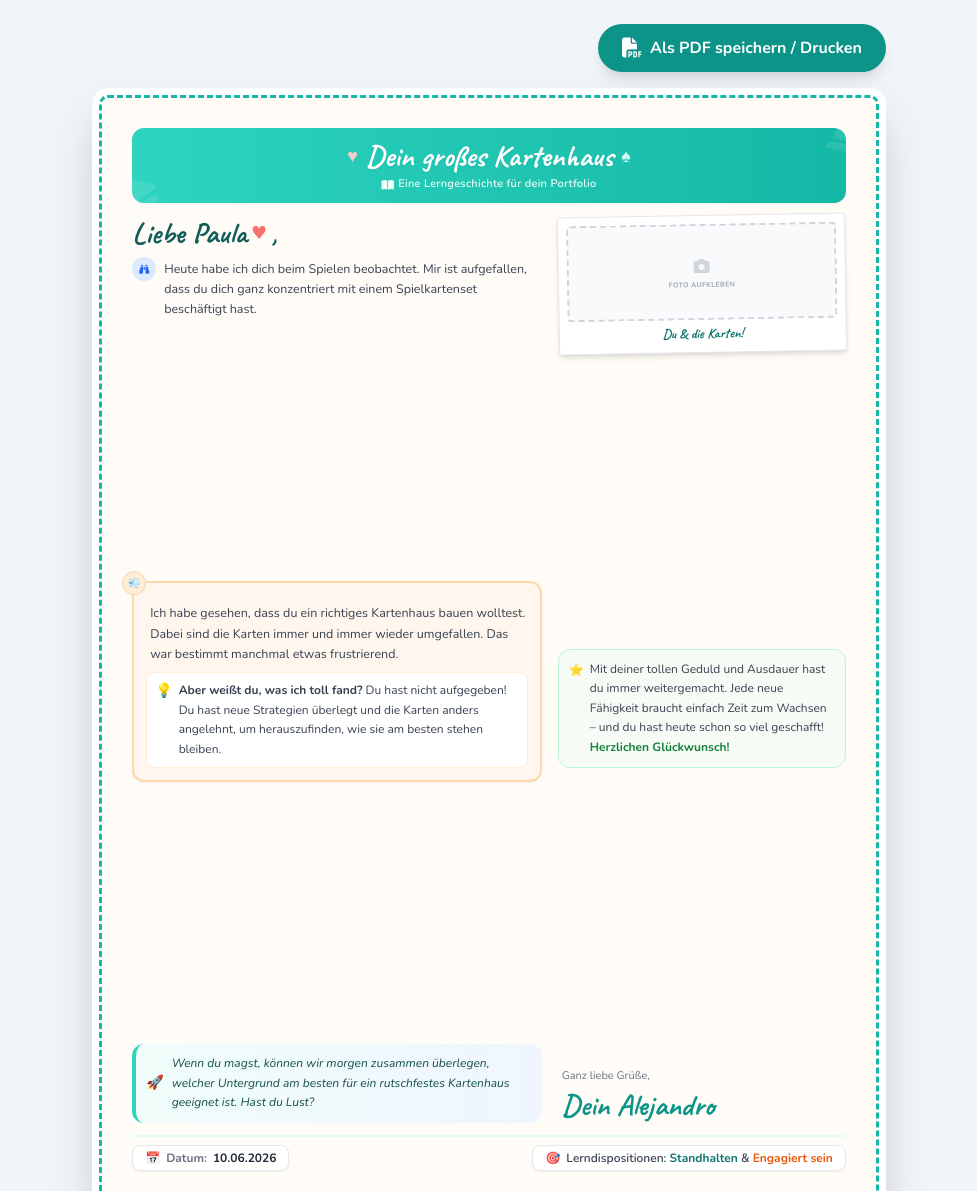
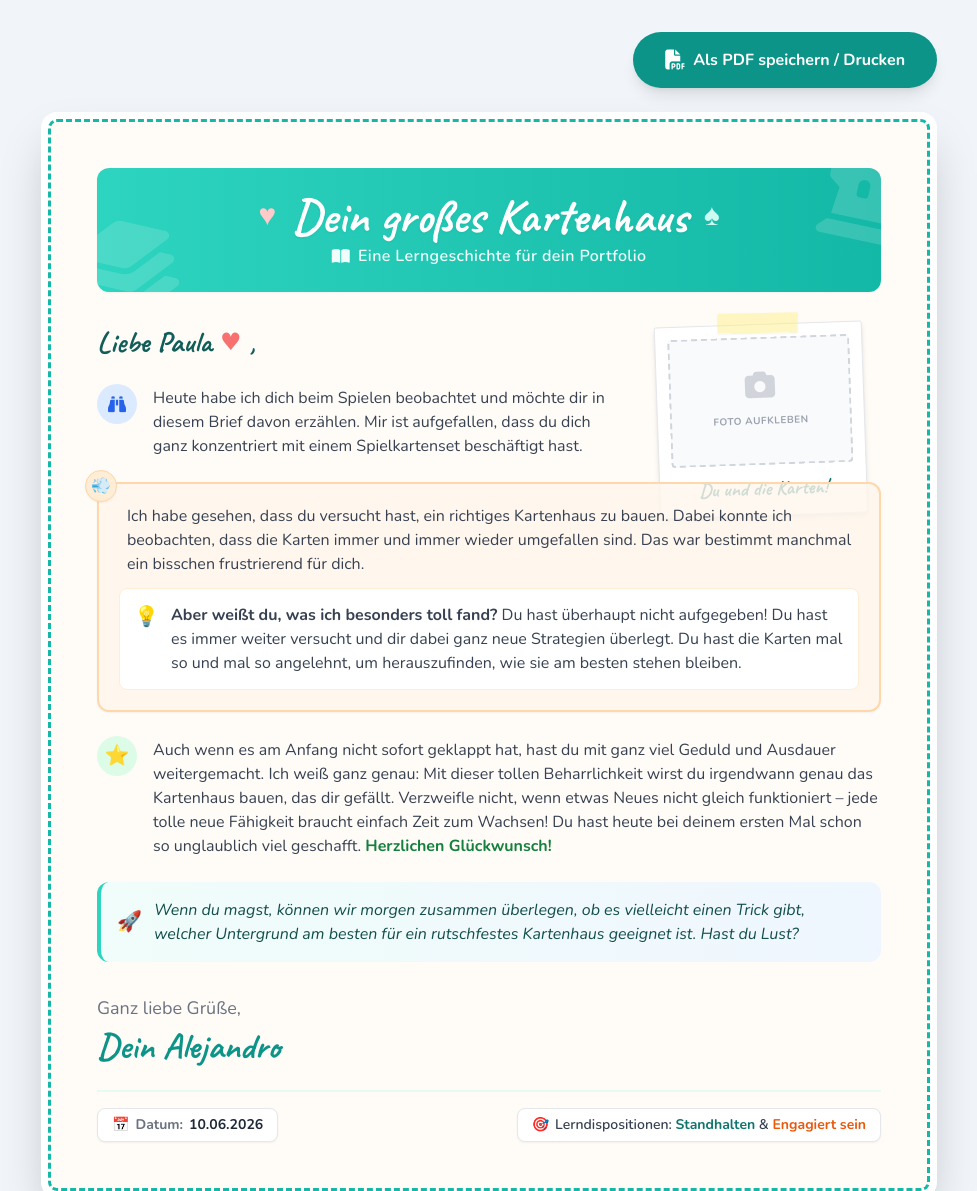
Before and after one commit to AlejandroAntonPineda/Lerngesichte, a plain HTML site: page index.html in a window 1280 px wide. Shown: the top 1191 px of the page, without its empty margins (151-1128 px from the left). Drawn offline with nearby package versions, Linux system fonts and the light colour scheme.

Commit message:
Refactor index.html for clarity and layout improvements
Updated the title and improved comments for clarity. Adjusted layout and styling for better presentation.

```diff
--- a/index.html
+++ b/index.html
@@ -4,8 +4,9 @@
 <head>
     <meta charset="UTF-8">
     <meta name="viewport" content="width=device-width, initial-scale=1.0">
-    <title>Lerngeschichte: Paula und das Kartenhaus (A4)</title>
+    <title>Lerngeschichte: Paula und das Kartenhaus</title>
     <script src="https://cdn.tailwindcss.com"></script>
+    <!-- Einbindung von FontAwesome für schöne, kindgerechte Symbole -->
     <link rel="stylesheet" href="https://cdnjs.cloudflare.com/ajax/libs/font-awesome/6.4.0/css/all.min.css">
     <style>
         @import url('https://fonts.googleapis.com/css2?family=Caveat:wght@400;700&family=Nunito:ital,wght@0,400;0,600;0,700;1,400&display=swap');
@@ -21,7 +22,7 @@
             font-family: 'Caveat', cursive;
         }
 
-        /* Scrapbook-Stil mit gepunkteter Linie */
+        /* Liebevoller Scrapbook-Stil (Gästebuch-/Mappen-Optik) */
         .scrapbook-page {
             background-color: #fffcf8;
             border: 8px solid #ffffff;
@@ -29,17 +30,7 @@
             outline-offset: -10px;
         }
 
-        /* Exakte A4-Maße für den Bildschirm-Modus */
-        @media screen {
-            .a4-container {
-                width: 210mm;
-                height: 297mm;
-                min-width: 210mm;
-                min-height: 297mm;
-            }
-        }
-
-        /* Strikte A4-Regeln für den Ausdruck / PDF-Export */
+        /* Professionelle A4-Druckeinstellungen */
         @media print {
             body {
                 background: none !important;
@@ -49,15 +40,13 @@
             .no-print {
                 display: none !important;
             }
-            .a4-container {
-                width: 210mm !important;
-                height: 297mm !important;
-                min-width: 210mm !important;
-                min-height: 297mm !important;
+            .scrapbook-page {
                 border: none !important;
                 outline: 3px dashed #14b8a6 !important;
                 box-shadow: none !important;
-                padding: 10mm !important; /* Minimal kompakterer Rand für garantierten Ein-Seiten-Druck */
+                width: 210mm;
+                height: 297mm;
+                padding: 15mm !important;
                 margin: 0 !important;
                 page-break-inside: avoid;
                 page-break-after: avoid;
@@ -65,127 +54,125 @@
         }
     </style>
 </head>
-<body class="min-h-screen p-4 md:p-6 flex flex-col items-center justify-center gap-4">
+<body class="min-h-screen p-4 md:p-8 flex flex-col items-center justify-center gap-6">
 
-    <!-- Druck-Button (wird beim Drucken/Sichern automatisch ausgeblendet) -->
-    <div class="no-print w-full max-w-[210mm] flex justify-end">
-        <button onclick="window.print()" class="bg-teal-600 hover:bg-teal-700 text-white font-bold py-2.5 px-6 rounded-full shadow-lg transition transform hover:-translate-y-0.5 flex items-center gap-2 cursor-pointer">
+    <!-- Interaktiver Druck-Button (wird beim Drucken/Sichern automatisch ausgeblendet) -->
+    <div class="no-print w-full max-w-4xl flex justify-end">
+        <button onclick="window.print()" class="bg-teal-600 hover:bg-teal-700 text-white font-bold py-3.5 px-8 rounded-full shadow-lg transition transform hover:-translate-y-0.5 flex items-center gap-2 cursor-pointer">
             <i class="fa-solid fa-file-pdf text-xl"></i>
             <span>Als PDF speichern / Drucken</span>
         </button>
     </div>
 
-    <!-- Die A4-Portfolio-Seite -->
-    <div class="a4-container scrapbook-page rounded-2xl shadow-2xl p-6 md:p-8 relative flex flex-col justify-between">
+    <!-- Portfolio-Seite (A4-Format) -->
+    <div class="max-w-4xl w-full scrapbook-page rounded-2xl shadow-2xl p-8 md:p-12 relative flex flex-col justify-between">
 
-        <!-- OBERER BEREICH: Header (Kompakter) -->
-        <header class="bg-gradient-to-r from-teal-400 to-teal-500 py-2.5 px-4 text-white text-center rounded-xl relative overflow-hidden shadow-sm">
-            <i class="fa-solid fa-chess-rook absolute -right-6 -top-6 opacity-10 text-5xl transform rotate-12"></i>
-            <i class="fa-solid fa-layer-group absolute -left-6 -bottom-6 opacity-10 text-5xl transform -rotate-12"></i>
+        <div>
+            <!-- Kopfzeile mit Symbolen -->
+            <header class="bg-gradient-to-r from-teal-400 to-teal-500 p-6 text-white text-center rounded-xl relative overflow-hidden shadow-sm">
+                <!-- Hintergrundsymbole -->
+                <i class="fa-solid fa-chess-rook absolute -right-6 -top-6 opacity-15 text-8xl transform rotate-12"></i>
+                <i class="fa-solid fa-layer-group absolute -left-6 -bottom-6 opacity-15 text-8xl transform -rotate-12"></i>
 
-            <div class="flex justify-center items-center gap-2 mb-0.5">
-                <span class="text-lg text-red-200">♥</span>
-                <h1 class="text-2xl md:text-3xl font-bold handwriting drop-shadow-sm">Dein großes Kartenhaus</h1>
-                <span class="text-lg text-teal-100">♠</span>
+                <div class="flex justify-center items-center gap-4 mb-1">
+                    <span class="text-3xl text-red-200">♥</span>
+                    <h1 class="text-4xl md:text-5xl font-bold handwriting drop-shadow-sm">Dein großes Kartenhaus</h1>
+                    <span class="text-3xl text-teal-100">♠</span>
                 </div>
-            <p class="text-teal-50 text-[11px] font-semibold tracking-wide flex justify-center items-center gap-1">
+                <p class="text-teal-50 text-base font-semibold tracking-wide flex justify-center items-center gap-2">
                     <i class="fa-solid fa-book-open"></i> Eine Lerngeschichte für dein Portfolio
                 </p>
             </header>
 
-        <!-- MITTLERER BEREICH: Platzoptimiertes 2-Spalten-Layout -->
-        <div class="grid grid-cols-12 gap-4 items-stretch flex-grow my-3">
+            <!-- Hauptinhalt -->
+            <div class="mt-8 space-y-6 text-gray-700 text-base md:text-lg leading-relaxed relative">
 
-            <!-- LINKE SPALTE: Text & Beobachtung (7 von 12 Spalten) -->
-            <div class="col-span-7 flex flex-col justify-between space-y-3">
+                <!-- Polaroid-Fotorahmen für das echte Foto der Aktivität -->
+                <div class="absolute top-0 right-4 hidden md:block w-52 bg-white p-3 shadow-md border border-gray-150 rounded-sm transform rotate-[-2deg]">
+                    <div class="w-full h-32 bg-gray-50 border-2 border-dashed border-gray-300 rounded flex flex-col items-center justify-center text-center p-2">
+                        <i class="fa-solid fa-camera text-gray-300 text-3xl mb-1"></i>
+                        <span class="text-[10px] text-gray-400 font-bold uppercase tracking-wider">Foto aufkleben</span>
+                    </div>
+                    <p class="text-center mt-2.5 handwriting text-xl text-teal-700 font-bold">Du und die Karten!</p>
+                    <div class="absolute -top-3 left-1/2 transform -translate-x-1/2 w-20 h-5 bg-yellow-200/50 rotate-1 shadow-sm"></div>
+                </div>
 
-                <!-- Anrede & Einleitung -->
-                <div class="space-y-1.5">
-                    <p class="text-2xl md:text-3xl font-bold text-teal-800 handwriting flex items-center gap-1">
-                        Liebe Paula <span class="text-red-400 text-lg">♥</span>,
+                <!-- Anrede -->
+                <p class="text-3xl font-bold text-teal-800 handwriting flex items-center gap-2">
+                    Liebe Paula <span class="text-red-400 text-2xl">♥</span>,
                 </p>
-                    <div class="flex items-start gap-2">
-                        <div class="w-6 h-6 rounded-full bg-blue-100 flex items-center justify-center flex-shrink-0 text-blue-600">
-                            <i class="fa-solid fa-binoculars text-[10px]"></i>
+
+                <!-- Einleitung (Beobachtungssituation) -->
+                <div class="flex items-start gap-4 max-w-[65%]">
+                    <div class="w-10 h-10 rounded-full bg-blue-100 flex items-center justify-center flex-shrink-0 text-blue-600">
+                        <i class="fa-solid fa-binoculars text-lg"></i>
                     </div>
-                        <p class="pt-0.5 text-xs md:text-[12.5px] text-gray-700 leading-relaxed">
-                            Heute habe ich dich beim Spielen beobachtet. Mir ist aufgefallen, dass du dich ganz konzentriert mit einem Spielkartenset beschäftigt hast.
+                    <p class="pt-0.5 text-sm md:text-base">
+                        Heute habe ich dich beim Spielen beobachtet und möchte dir in diesem Brief davon erzählen. Mir ist aufgefallen, dass du dich ganz konzentriert mit einem Spielkartenset beschäftigt hast.
+                    </p>
+                </div>
+
+                <!-- Beobachtungs- & Auswertungsbox (Lerndisposition: Standhalten & Engagiert sein) -->
+                <div class="bg-orange-50/80 border-2 border-orange-200 p-5 rounded-xl shadow-sm relative">
+                    <div class="absolute -top-3.5 -left-3.5 w-8 h-8 bg-orange-100 border border-orange-200 rounded-full flex items-center justify-center text-base shadow-sm">
+                        💨
+                    </div>
+                    <p class="mb-3 pl-2 text-sm md:text-base">
+                        Ich habe gesehen, dass du versucht hast, ein richtiges Kartenhaus zu bauen. Dabei konnte ich beobachten, dass die Karten immer und immer wieder umgefallen sind. Das war bestimmt manchmal ein bisschen frustrierend für dich.
+                    </p>
+                    <div class="flex items-start gap-3 bg-white p-3.5 rounded-lg border border-orange-100">
+                        <span class="text-xl">💡</span>
+                        <p class="text-sm md:text-base">
+                            <strong>Aber weißt du, was ich besonders toll fand?</strong> Du hast überhaupt nicht aufgegeben! Du hast es immer weiter versucht und dir dabei ganz neue Strategien überlegt. Du hast die Karten mal so und mal so angelehnt, um herauszufinden, wie sie am besten stehen bleiben.
                         </p>
                     </div>
                 </div>
 
-                <!-- Beobachtungs- & Auswertungsbox -->
-                <div class="bg-orange-50/80 border-2 border-orange-200 p-3 rounded-xl shadow-sm relative space-y-2">
-                    <div class="absolute -top-3 -left-3 w-6 h-6 bg-orange-100 border border-orange-200 rounded-full flex items-center justify-center text-[10px] shadow-sm">
-                        💨
+                <!-- Wertschätzung & Pädagogische Bestärkung -->
+                <div class="flex items-start gap-4">
+                    <div class="w-10 h-10 rounded-full bg-green-100 flex items-center justify-center flex-shrink-0 text-green-600 text-xl">
+                        ⭐
                     </div>
-                    <p class="text-xs md:text-[12.5px] text-gray-700 pl-1 leading-relaxed">
-                        Ich habe gesehen, dass du ein richtiges Kartenhaus bauen wolltest. Dabei sind die Karten immer und immer wieder umgefallen. Das war bestimmt manchmal etwas frustrierend.
-                    </p>
-                    <div class="flex items-start gap-1.5 bg-white p-2 rounded-lg border border-orange-100">
-                        <span class="text-sm">💡</span>
-                        <p class="text-xs md:text-[12px] text-gray-700 leading-relaxed">
-                            <strong>Aber weißt du, was ich toll fand?</strong> Du hast nicht aufgegeben! Du hast neue Strategien überlegt und die Karten anders angelehnt, um herauszufinden, wie sie am besten stehen bleiben.
+                    <p class="pt-0.5 text-sm md:text-base">
+                        Auch wenn es am Anfang nicht sofort geklappt hat, hast du mit ganz viel Geduld und Ausdauer weitergemacht. Ich weiß ganz genau: Mit dieser tollen Beharrlichkeit wirst du irgendwann genau das Kartenhaus bauen, das dir gefällt. Verzweifle nicht, wenn etwas Neues nicht gleich funktioniert – jede tolle neue Fähigkeit braucht einfach Zeit zum Wachsen! Du hast heute bei deinem ersten Mal schon so unglaublich viel geschafft. <strong class="text-green-700">Herzlichen Glückwunsch!</strong>
                     </p>
                 </div>
-                </div>
 
-                <!-- Zukunftsausblick -->
-                <div class="bg-gradient-to-r from-teal-50 to-blue-50 p-2.5 rounded-xl border-l-4 border-teal-400">
-                    <div class="flex items-center gap-2">
-                        <span class="text-sm">🚀</span>
-                        <p class="italic text-xs md:text-[12px] text-teal-900 leading-relaxed">
-                            Wenn du magst, können wir morgen zusammen überlegen, welcher Untergrund am besten für ein rutschfestes Kartenhaus geeignet ist. Hast du Lust?
+                <!-- Zukunftsausblick (nächstes Lernziel) -->
+                <div class="bg-gradient-to-r from-teal-50 to-blue-50 p-4 rounded-xl border-l-4 border-teal-400">
+                    <div class="flex items-center gap-3">
+                        <span class="text-xl">🚀</span>
+                        <p class="italic text-sm md:text-base text-teal-900">
+                            Wenn du magst, können wir morgen zusammen überlegen, ob es vielleicht einen Trick gibt, welcher Untergrund am besten für ein rutschfestes Kartenhaus geeignet ist. Hast du Lust?
                         </p>
                     </div>
                 </div>
 
             </div>
-
-            <!-- RECHTE SPALTE: Foto, Lob & Unterschrift (5 von 12 Spalten) -->
-            <div class="col-span-5 flex flex-col justify-between space-y-3">
-
-                <!-- Polaroid-Fotorahmen (leicht verkleinert) -->
-                <div class="w-full bg-white p-2 shadow-md border border-gray-150 rounded-sm transform rotate-[-1deg] flex flex-col items-center">
-                    <div class="w-full h-24 bg-gray-50 border-2 border-dashed border-gray-300 rounded flex flex-col items-center justify-center text-center p-0.5">
-                        <i class="fa-solid fa-camera text-gray-300 text-base mb-0.5"></i>
-                        <span class="text-[7px] text-gray-400 font-bold uppercase tracking-wider">Foto aufkleben</span>
-                    </div>
-                    <p class="text-center mt-1 handwriting text-sm text-teal-700 font-bold">Du & die Karten!</p>
         </div>
 
-                <!-- Wertschätzung & Pädagogische Bestärkung (Kompakt) -->
-                <div class="bg-green-50/60 border border-green-200 p-2.5 rounded-xl flex items-start gap-1.5">
-                    <div class="text-green-600 text-xs mt-0.5">⭐</div>
-                    <p class="text-xs md:text-[12px] text-gray-700 leading-relaxed">
-                        Mit deiner tollen Geduld und Ausdauer hast du immer weitergemacht. Jede neue Fähigkeit braucht einfach Zeit zum Wachsen – und du hast heute schon so viel geschafft! <strong class="text-green-700">Herzlichen Glückwunsch!</strong>
-                    </p>
+        <!-- Grußformel & Bildungsdokumentations-Details -->
+        <div class="mt-8 space-y-6">
+            <div>
+                <p class="text-lg text-gray-500">Ganz liebe Grüße,</p>
+                <p class="text-4xl font-bold text-teal-600 handwriting mt-1">Dein Alejandro</p>
             </div>
 
-                <!-- Grußformel & Unterschrift (Kompakter) -->
-                <div class="pt-1 pl-1">
-                    <p class="text-[11px] text-gray-500">Ganz liebe Grüße,</p>
-                    <p class="text-2xl md:text-3xl font-bold text-teal-600 handwriting mt-0.5">Dein Alejandro</p>
-                </div>
-
-            </div>
-
-        </div>
-
-        <!-- UNTERER BEREICH: Metadaten & Fußzeile -->
-        <footer class="border-t-2 border-teal-100/50 pt-2 flex justify-between items-center text-[10px] md:text-xs text-gray-500">
-            <div class="flex items-center gap-1.5 bg-white px-3 py-1 rounded-lg shadow-sm border border-gray-150">
+            <!-- Dokumentations-Fußzeile nach DRK-Leitfaden -->
+            <footer class="border-t-2 border-teal-100/50 pt-4 flex justify-between items-center text-xs md:text-sm text-gray-500">
+                <div class="flex items-center gap-1.5 bg-white px-3.5 py-1.5 rounded-lg shadow-sm border border-gray-150">
                     <span>📅</span>
                     <strong>Datum:</strong> <span class="font-bold text-gray-800">10.06.2026</span>
                 </div>
 
-            <div class="flex items-center gap-1.5 bg-white px-3 py-1 rounded-lg shadow-sm border border-gray-150">
+                <div class="flex items-center gap-1.5 bg-white px-3.5 py-1.5 rounded-lg shadow-sm border border-gray-150">
                     <span>🎯</span>
                     <span class="font-semibold text-gray-700">
                         Lerndispositionen: <span class="text-teal-700 font-bold">Standhalten</span> & <span class="text-orange-600 font-bold">Engagiert sein</span>
                     </span>
                 </div>
             </footer>
+        </div>
 
     </div>
 
```
Lines whose indentation alone changed are shown as unchanged.
